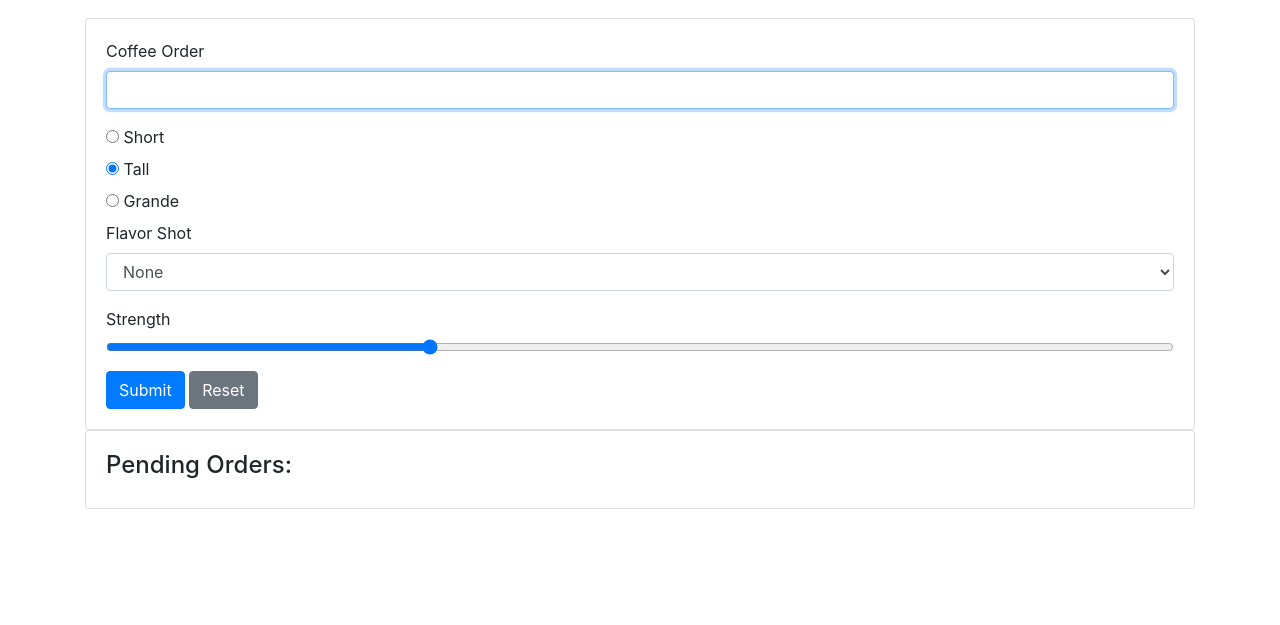
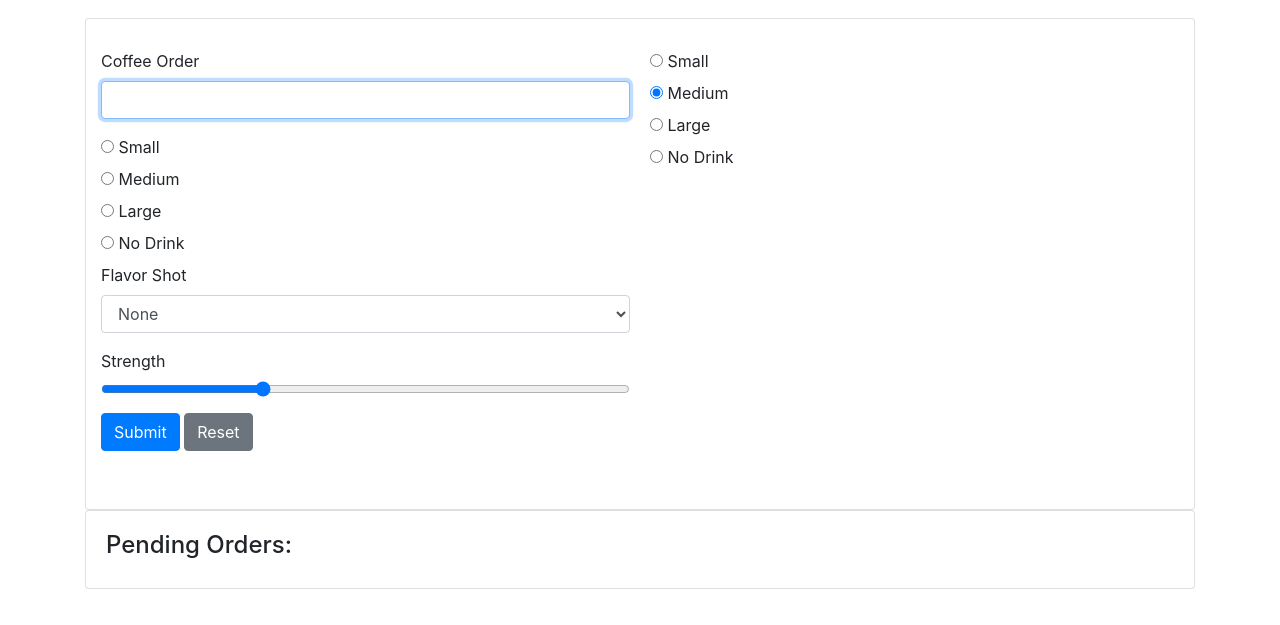
Before and after one commit to CTECH-IT/partner-shopping-project-cool-team, a plain HTML site: page index.html in a window 1280 px wide. Shown: the part 63-688 px from the top of the page. Drawn offline with nearby package versions, Linux system fonts and the light colour scheme.

Commit message:
added collumns

```diff
--- a/index.html
+++ b/index.html
@@ -16,6 +16,10 @@
     <div class="card card-default">
       <div class="card-body">
         <form data-coffee-order="form">
+          <div class="row">
+            <!-- collumn 1 -->
+            <div class="column">
+
           <div class="form-group">
             <label for="coffeeOrder">Coffee Order</label>
             <input class="form-control" name="coffee" id="coffeeOrder" autofocus required pattern="[a-zA-Z\s]+">
@@ -25,19 +29,25 @@
           <div class="radio">
             <label>
               <input type="radio" name="size" value="short">
-              Short
+              Small
             </label>
           </div>
           <div class="radio">
             <label>
               <input type="radio" name="size" value="tall" checked>
-              Tall
+              Medium
             </label>
           </div>
           <div class="radio">
             <label>
               <input type="radio" name="size" vlaue="grande">
-              Grande
+              Large
+            </label>
+          </div>
+          <div class="radio">
+            <label>
+              <input type="radio" name="size" vlaue="grande">
+              No Drink
             </label>
           </div>
           <div class="form-group">
@@ -55,6 +65,36 @@
           </div>
           <button type="submit" class="btn btn-primary">Submit</button>
           <button type="reset" class="btn btn-secondary">Reset</button>
+        </div>
+
+          <div class="column">
+            <!-- collumn 2 -->
+            <div class="radio">
+              <label>
+                <input type="radio" name="size" value="short">
+                Small
+              </label>
+            </div>
+            <div class="radio">
+              <label>
+                <input type="radio" name="size" value="tall" checked>
+                Medium
+              </label>
+            </div>
+            <div class="radio">
+              <label>
+                <input type="radio" name="size" vlaue="grande">
+                Large
+              </label>
+            </div>
+            <div class="radio">
+              <label>
+                <input type="radio" name="size" vlaue="grande">
+                No Drink
+              </label>
+            </div>
+          </div>
+        </div>
         </form>
       </div>
     </div>
--- a/stylesheets/styles.css
+++ b/stylesheets/styles.css
@@ -1 +1,8 @@
 /* Put your CSS here */
+.column {
+    float: left;
+    width: 50%;
+    padding: 10px;
+    height: 450px;
+    /*width: 500;  */
+  }
```
